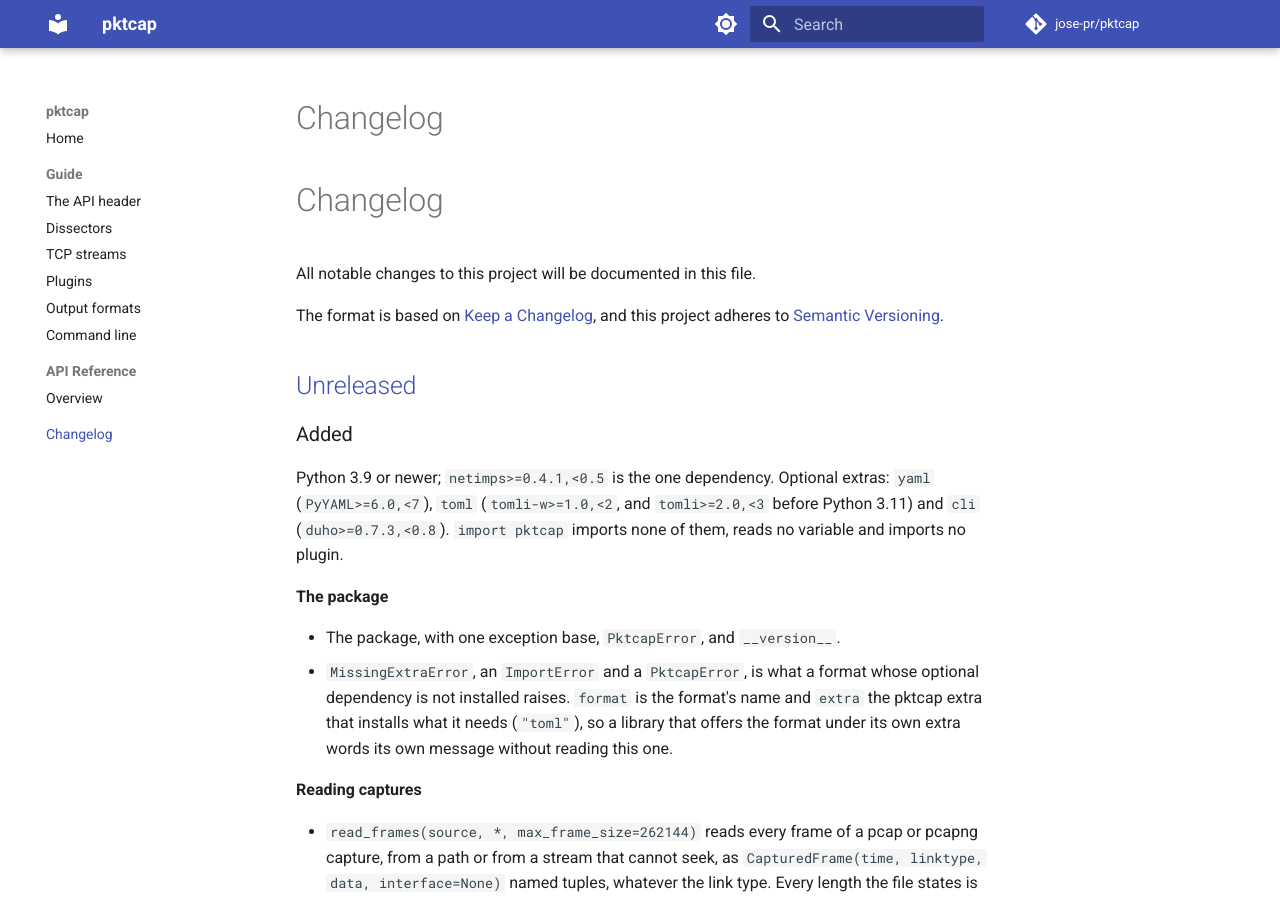
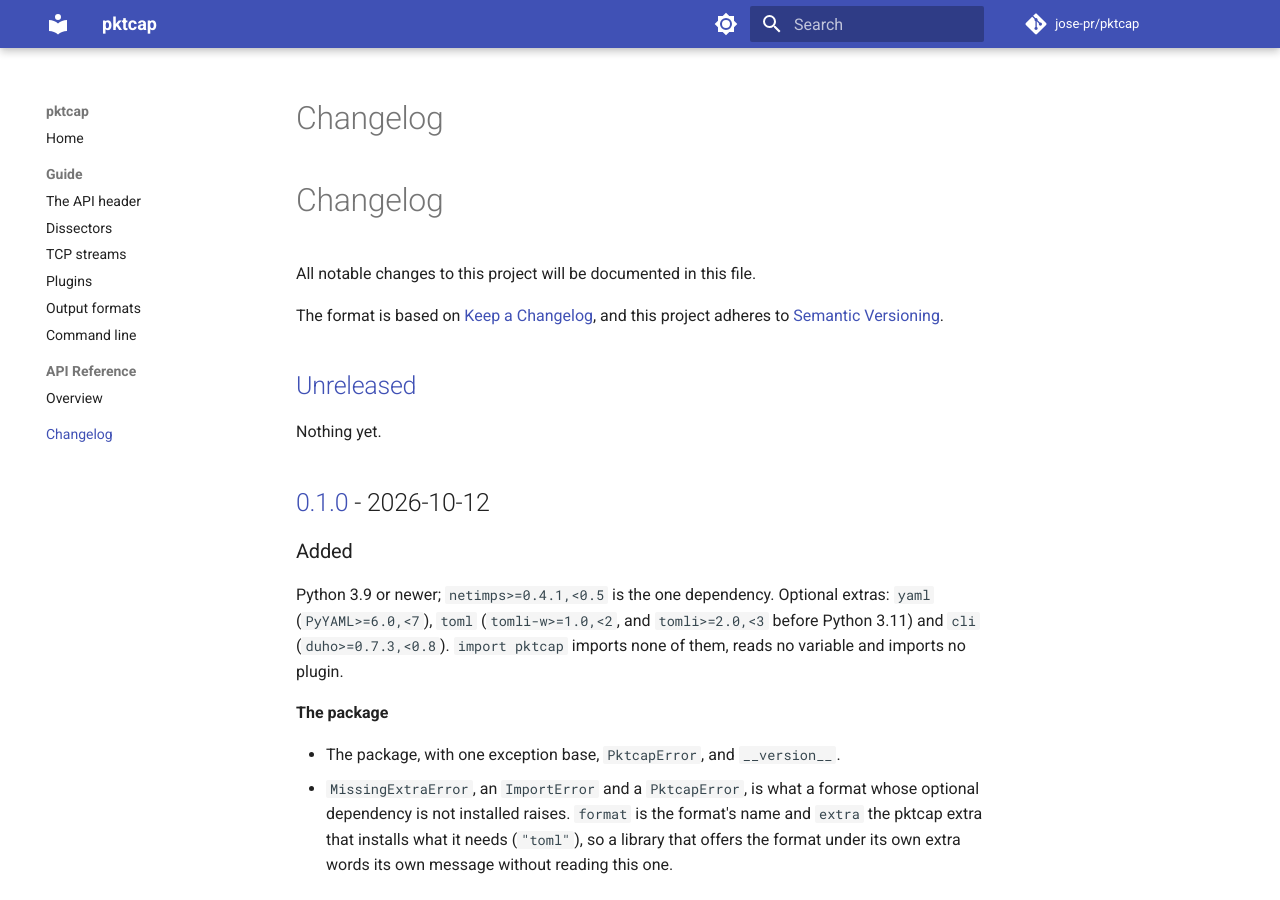
Before and after one commit to jose-pr/pktcap, an MkDocs documentation site: the page built from docs/changelog.md, in a window 1280 px wide and 900 px high. Built offline with MkDocs 1.6.1 and Material for MkDocs 9.7.7, drawn with Linux system fonts in a browser that asks for light colours; comment, search, counter and statistics services are not loaded.

Commit message:
chore: release 0.1.0

```diff
--- a/CHANGELOG.md
+++ b/CHANGELOG.md
@@ -6,6 +6,10 @@ The format is based on [Keep a Changelog](https://keepachangelog.com/en/1.1.0/),
 and this project adheres to [Semantic Versioning](https://semver.org/).
 
 ## [Unreleased]
+
+Nothing yet.
+
+## [0.1.0] - 2026-10-12
 
 ### Added
 
@@ -400,4 +404,5 @@ pktcap` imports none of them, reads no variable and imports no plugin.
   the server's own default file, checked as any default is; neither
   `PKTCAP_CONFIG` nor a `config` a call names is read.
 
-[Unreleased]: https://github.com/jose-pr/pktcap/commits/main
+[Unreleased]: https://github.com/jose-pr/pktcap/compare/v0.1.0...HEAD
+[0.1.0]: https://github.com/jose-pr/pktcap/releases/tag/v0.1.0
```
Also changed, not shown: RELEASENOTES.md (+1 -1 lines).
